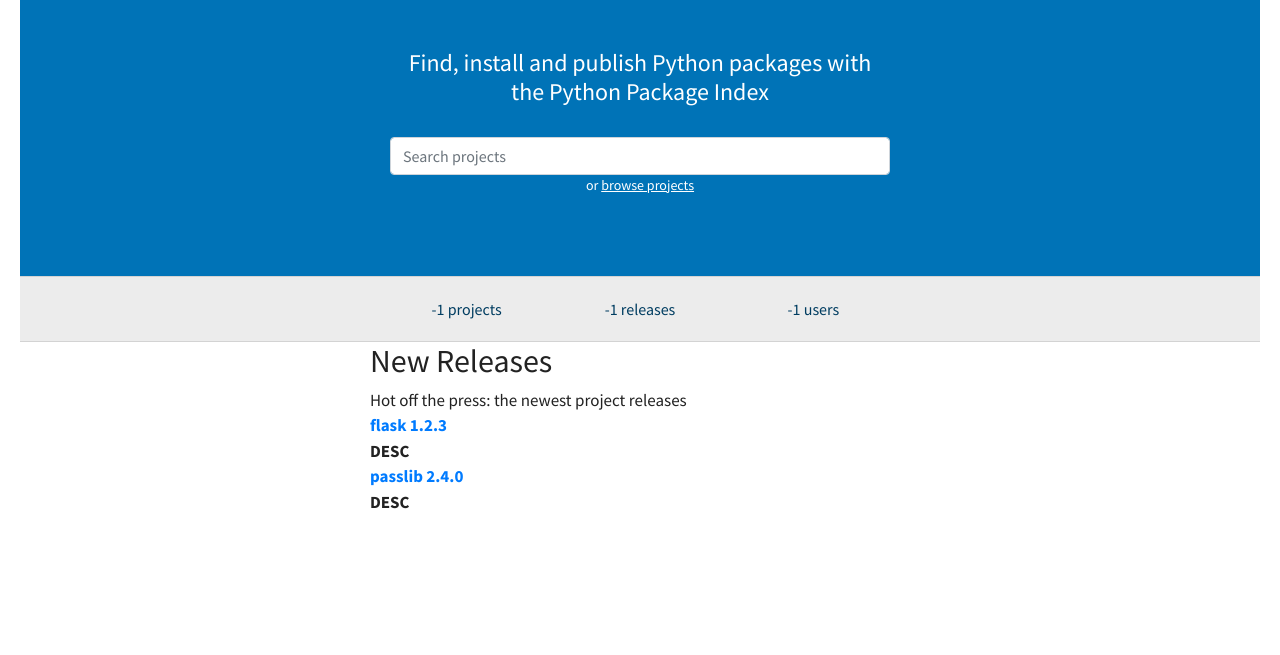
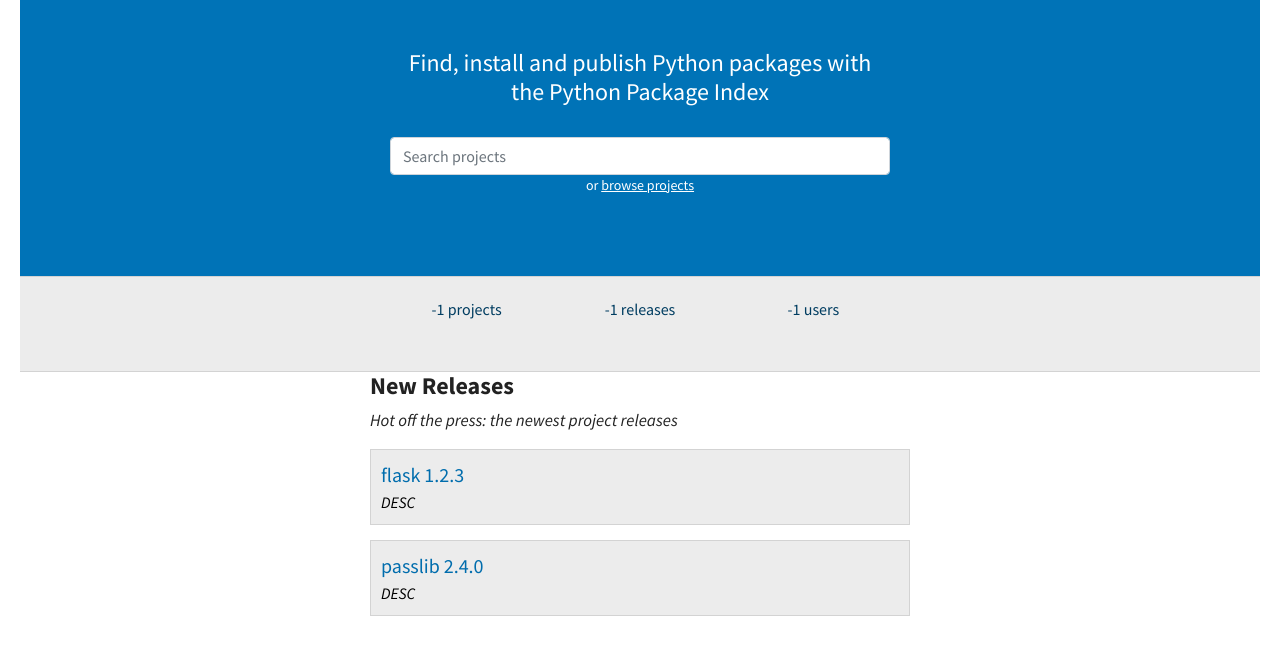
Before and after one commit to vyahello/pypi-flask-clone, a Flask app: page / in a window 1280 px wide. Shown: the part 86-741 px from the top of the page. Run offline with Flask 2, Linux system fonts and the light colour scheme; some libraries are stand-ins or nearby versions.

Commit message:
Add CSS styles for "new releases" section

```diff
--- a/pypi_org/static/css/site.css
+++ b/pypi_org/static/css/site.css
@@ -7,9 +7,6 @@ body {
     font-size: 17px;
 }
 
-.title {
-        font-weight: bold;
-    }
 
 .main_content {
     padding: 20px; /* alignment */
@@ -83,4 +80,38 @@ nav > a {
     padding: 10px;
     font-size: 16px;
     color: #003d61;
+    margin-bottom: 30px;
 }
+
+.project-list .subtitle  {
+    font-style: italic;
+}
+
+.project-list h2 {
+    font-size: 24px;
+    font-weight: bold;
+}
+
+.project-list .project {
+    border: 1px solid #d3d3d3;
+    padding: 10px;
+    background-color: #ececec;
+    min-height: 45px;
+    margin-top: 15px;
+    color: black;
+    margin-bottom: 15px;
+}
+
+.project-list .project .title {
+    font-size: 20px;
+}
+
+.project-list .project a {
+    color: #006dad;
+}
+
+.project-list .project .desc {
+    font-size: 16px;
+    font-weight: normal;
+    font-style: italic;
+}
--- a/pypi_org/templates/home/index.html
+++ b/pypi_org/templates/home/index.html
@@ -15,12 +15,14 @@
         <div class="stat">-1 users</div>
     </div>
 
-    <div class="container">
+    <div class="container project-list">
         <div class="row">
             <div class="col-md-3"></div>
             <div class="col-md-6">
                 <h2>New Releases</h2>
-                <div>Hot off the press: the newest project releases</div>
+                <div class="subtitle">
+                    Hot off the press: the newest project releases
+                </div>
 
                 {% for p in packages %}
                 <div class="project">
```
